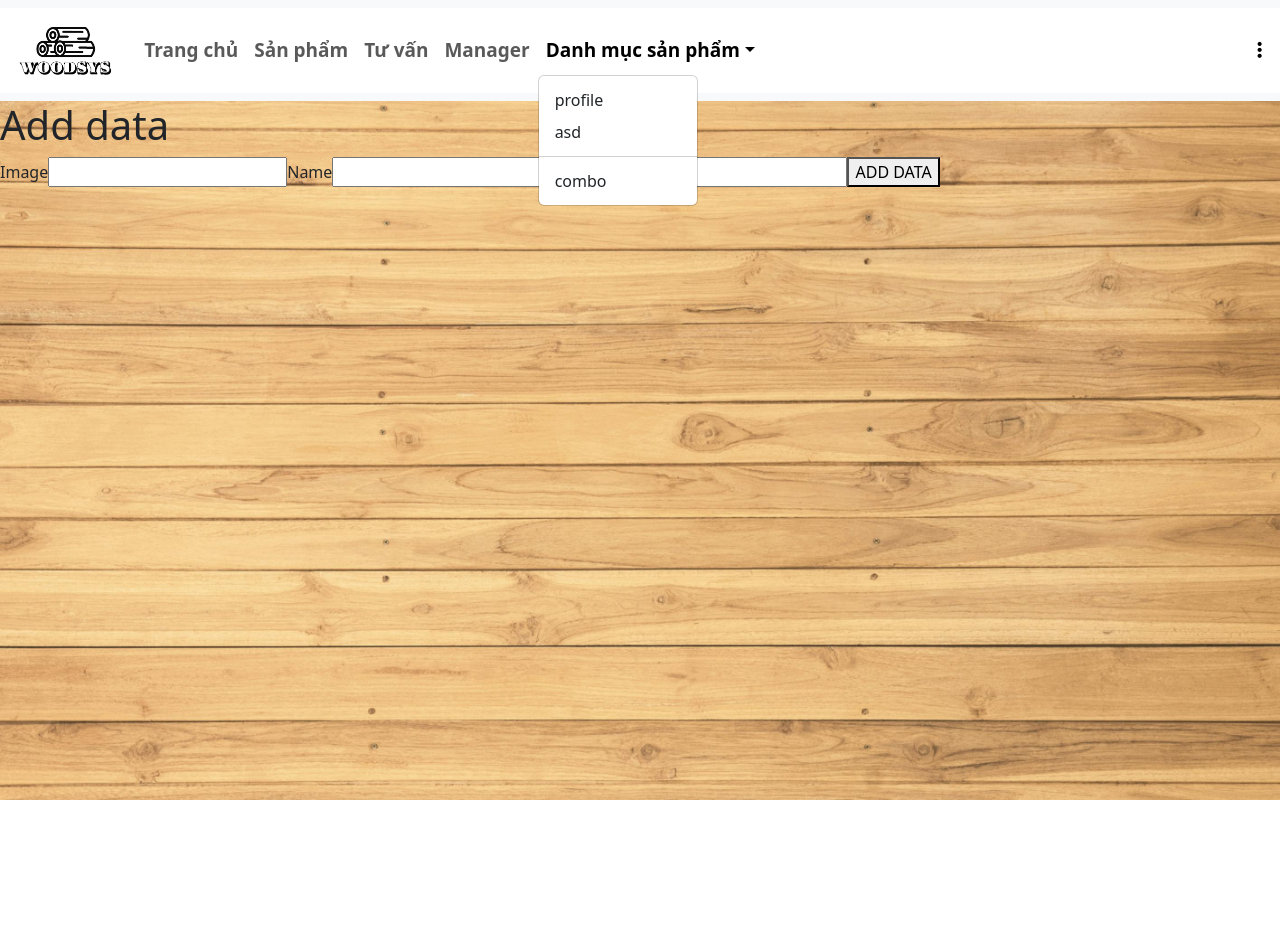
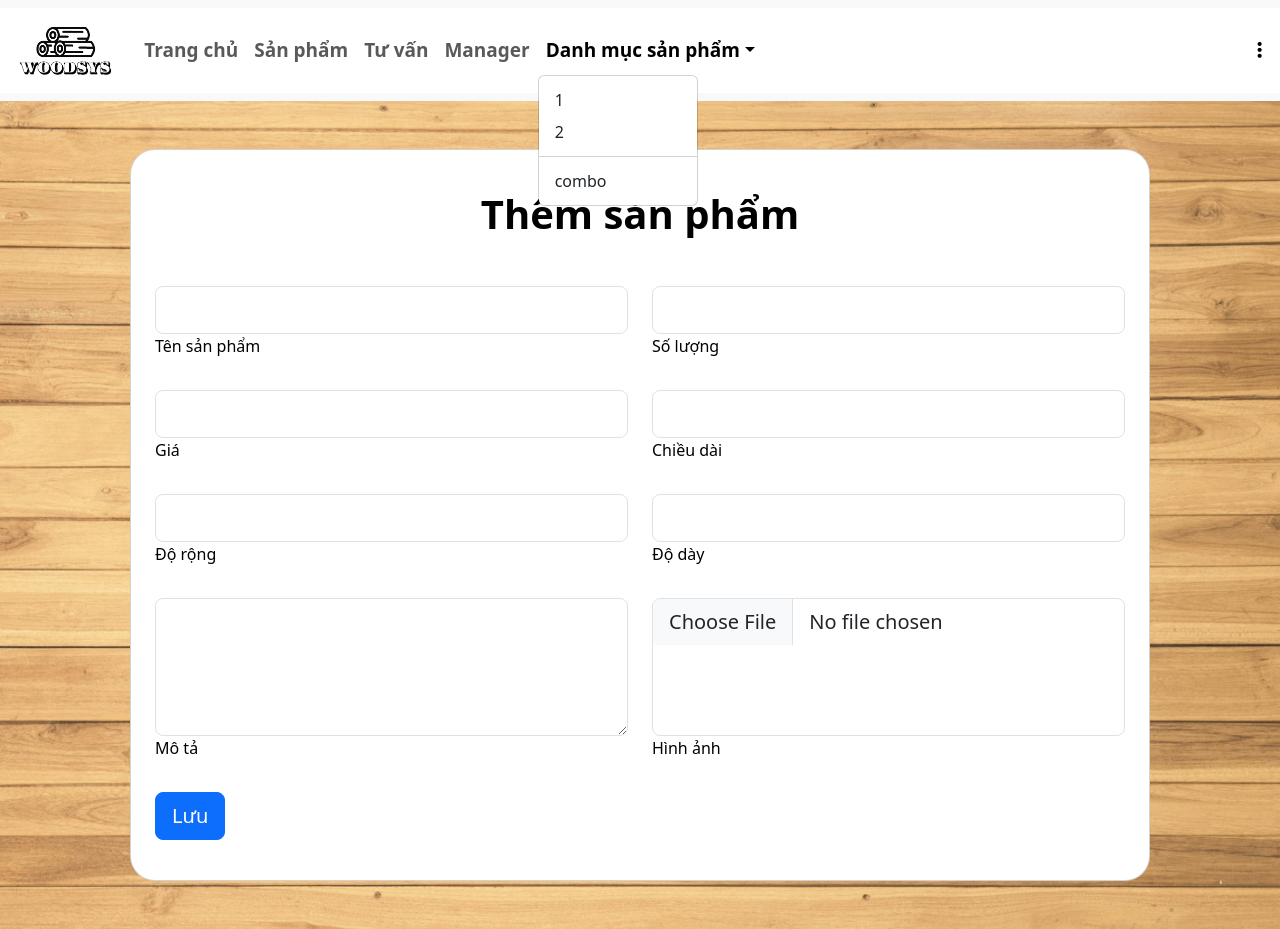
Before and after one commit to nghialpgse63314/woodsysfe, a React (Vite) app: page /add in a window 1280 px wide. Both pictures are taken after a click on the button "Danh mục sản phẩm". Before the commit the page ends 800 px from the top, so only its background shows below. Built offline with nearby package versions, Linux system fonts and the light colour scheme; no server answers.

Commit message:
update ui

```diff
--- a/src/components/adddata.jsx
+++ b/src/components/adddata.jsx
@@ -1,21 +1,42 @@
 import { getDatabase, push, ref, set } from "firebase/database";
+import {
+    MDBCard,
+    MDBCardBody,
+    MDBCol,
+    MDBContainer,
+    MDBInput,
+    MDBRow,
+    MDBTextArea,
+} from "mdb-react-ui-kit";
 import { useState } from "react";
+import { Button } from "react-bootstrap";
 import { useNavigate } from "react-router-dom";
 import app from "../config/firebase";
-
 export default function Add() {
     const navigate = useNavigate();
-    const [inputValue1,setInputValue1] = useState("");
-    const [inputValue2,setInputValue2] = useState("");
-    const [inputValue3,setInputValue3] = useState("");
+
+  const [productName, setProductName] = useState("");
+  const [price, setPrice] = useState("");
+  const [quantity, setQuantity] = useState("");
+  const [description, setDescription] = useState("");
+  const [length, setLength] = useState("");
+  const [thickness, setThickness] = useState("");
+  const [width, setWidth] = useState("");
+  const [image, setImage] = useState("");
+
 
     const saveData = async () => {
         const db = getDatabase(app);
         const newDocRef = push(ref(db, "Products"));
         set(newDocRef, {
-            image: inputValue1,
-            productName: inputValue2,
-            price: inputValue3,
+            image: image,
+            productName: productName,
+            price: price,
+            quantity : quantity,
+            description : description,
+            length : length,
+            width : width,
+            thickness : thickness
         }).then( () => {
             alert("data save successfully")
         }).catch((error) => {
@@ -25,13 +46,130 @@ export default function Add() {
     }
 
     return(
-        <div>
-             <h1>Add data</h1>
-            Image<input type="text" value={inputValue1} onChange={(e) => setInputValue1(e.target.value)} />
-            Name<input type="text" value={inputValue2} onChange={(e) => setInputValue2(e.target.value)} />
-            Price<input type="number" value={inputValue3} onChange={(e) => setInputValue3(e.target.value)} />
+          <MDBContainer>
+      <MDBCard className="text-black m-5" style={{ borderRadius: "25px" }}>
+        <MDBCardBody className="px-4">
+          <MDBRow>
+            <MDBCol className=" align-items-center">
+              <p className="text-center h1 fw-bold mb-5 mx-1 mx-md-4 mt-4">
+               Thêm sản phẩm
+              </p>
+              <MDBRow>
+                <MDBCol md="6">
+                  <MDBInput
+                    wrapperClass="mb-4"
+                    label="Tên sản phẩm"
+                    size="lg"
+                    id="form1"
+                    type="text"
+                    value={productName}
+                    onChange={(e) => setProductName(e.target.value)}
+                  />
+                </MDBCol>
 
-            <button onClick={saveData}>ADD DATA</button>
-        </div>
+                <MDBCol md="6">
+                  <MDBInput
+                    wrapperClass="mb-4"
+                    label="Số lượng"
+                    size="lg"
+                    id="form1"
+                    type="number"
+                    value={quantity}
+                    onChange={(e) => setQuantity(e.target.value)}
+                  />
+                </MDBCol>
+              </MDBRow>
+              <MDBRow>
+                <MDBCol md="6">
+                  <MDBInput
+                    wrapperClass="mb-4"
+                    label="Giá"
+                    size="lg"
+                    id="form6"
+                    type="number"
+                    value={price}
+                    onChange={(e) => setPrice(e.target.value)}
+                  />
+                </MDBCol>
+
+                <MDBCol md="6">
+                  <MDBInput
+                    wrapperClass="mb-4"
+                    label="Chiều dài"
+                    size="lg"
+                    id="form6"
+                    type="number"
+                    value={length}
+                    onChange={(e) => setLength(e.target.value)}
+                  />
+                </MDBCol>
+              </MDBRow>
+
+              <MDBRow>
+                <MDBCol md="6">
+                  <MDBInput
+                    wrapperClass="mb-4"
+                    label="Độ rộng"
+                    size="lg"
+                    id="form1"
+                    type="number"
+                    value={width}
+                    onChange={(e) => setWidth(e.target.value)}
+                  ></MDBInput>
+                </MDBCol>
+                <MDBCol md="6">
+                  <MDBInput
+                    wrapperClass="mb-4"
+                    label="Độ dày"
+                    size="lg"
+                    id="form1"
+                    type="number"
+                    value={thickness}
+                    onChange={(e) => setThickness(e.target.value)}
+                  ></MDBInput>
+                </MDBCol>
+              </MDBRow>
+
+              <MDBRow>
+                <MDBCol md="6">
+                  <MDBTextArea
+                    wrapperClass="mb-4"
+                    label="Mô tả"
+                    size="lg"
+                    id="form1"
+                    rows={4} cols={40}
+                    type="text"
+                    value={description}
+                    onChange={(e) => setDescription(e.target.value)}
+                  />
+                </MDBCol>
+
+                <MDBCol md="6">
+
+                  <MDBInput
+                    wrapperClass="mb-4"
+                    label="Hình ảnh"
+                    size="lg"
+                    id="form1"
+                    type="file"
+                    // value={image}
+                    style={{height:138}}
+                    onChange={(e) => setImage(e.target.value)}
+                  />
+                </MDBCol>
+              </MDBRow>
+
+              <MDBRow>
+                <MDBCol className=" align-items-center">
+                  <Button className="mb-4" size="lg" onClick={saveData}>
+                   Lưu
+                  </Button>
+                </MDBCol>
+              </MDBRow>
+            </MDBCol>
+          </MDBRow>
+        </MDBCardBody>
+      </MDBCard>
+    </MDBContainer>
     );
 }
--- a/src/components/read.jsx
+++ b/src/components/read.jsx
@@ -42,7 +42,7 @@ function UpdateRead() {
     });
   }, [user]);
 
-  const deleteFruit = async (productIdParam) => {
+  const deleteProduct = async (productIdParam) => {
     const db = getDatabase(app);
     const dbRef = ref(db, "Products/" + productIdParam);
     await remove(dbRef);
@@ -60,12 +60,16 @@ function UpdateRead() {
     >
 
       <h1>INVENTORY</h1>
-      <h4> User Logged In: </h4>
-      {user?.email}
+      <h4> User Logged In:{user?.email} </h4>
+      <button className="button1" onClick={() => navigate("/add")}>
+        ADD DATA
+      </button>
+      <button className="button1" onClick={() => navigate("/")}>
+        GO HOMEPAGE
+      </button>{" "}
       <Table bordered striped variant="dark">
         <thead>
           <tr>
-
             <th>#</th>
             <th>Image</th>
             <th>Name</th>
@@ -74,7 +78,6 @@ function UpdateRead() {
             <th>Length</th>
             <th>Thickness</th>
             <th>Description</th>
-
             <th></th>
           </tr>
         </thead>
@@ -90,16 +93,16 @@ function UpdateRead() {
                 <td>{item.length}</td>
                 <td>{item.thickness}</td>
                 <td>{item.description}</td>
-                <button
+                <button  style={{width:"80px"}}
                   className="button1"
                   onClick={() => navigate(`/updatewrite/${item.productId}`)}
                 >
 
                   UPDATE
                 </button>
-                <button
+                <button style={{width:"80px"}}
                   className="button1"
-                  onClick={() => deleteFruit(item.productId)}
+                  onClick={() => deleteProduct(item.productId)}
                 >
                   {" "}
                   DELETE
@@ -109,36 +112,12 @@ function UpdateRead() {
           })}
         </tbody>
       </Table>
-      {/* {fruitArray.map((item, index) => (
-            <>
-              <li key={index}>
-               {item.image} {item.name}: {item.price} : {item.productId}
 
-                <button
-                  className="button1"
-                  onClick={ () => navigate(`/updateWrite/${item.productId}`)}
-                >
-                  UPDATE
-                </button>
-                <button
-                  className="button1"
-                  onClick={() => deleteFruit(item.productId)}
-                >
-                  DELETE
-                </button>
-              </li>
-            </>
-          ))} */}
-      <button className="button1" onClick={() => navigate("/")}>
-        GO HOMEPAGE
-      </button>{" "}
       <br />
       {/* <button className="button1" onClick={() => navigate("/read")}>
           GO READ PAGE
         </button> */}
-      <button className="button1" onClick={() => navigate("/add")}>
-        ADD DATA
-      </button>
+
     </Container>
   );
 }
--- a/src/pages/home.jsx
+++ b/src/pages/home.jsx
@@ -1,7 +1,7 @@
 import { Button, Card, Col, Image, Row } from "react-bootstrap";
 import Container from "react-bootstrap/Container";
 import Nav from "react-bootstrap/Nav";
-import AI from "../assets/images/aidetect.png";
+import AI from "../assets/images/Untitledai.png";
 import Ash from "../assets/images/american-white-ash-wood.png";
 import banner from "../assets/images/banner.png";
 import Cherry from "../assets/images/cherry-wood.png";
@@ -82,7 +82,7 @@ export default function Home() {
           AI
         </h1>
         <h5 style={{ color: "#2596be", textAlign: "center" }}>
-          WOODSYS là đơn vị áp dụng công nghệ AI vào kiểm tra chất lượng sản
+          WOODSYS ứng dụng công nghệ AI vào công đoạn kiểm tra chất lượng sản
           phẩm
         </h5>
         <Row className="text-center">
--- a/src/pages/login.jsx
+++ b/src/pages/login.jsx
@@ -1,4 +1,4 @@
-import { signInWithEmailAndPassword, signOut } from "firebase/auth";
+import { signInWithEmailAndPassword } from "firebase/auth";
 import {
   MDBCard,
   MDBCardBody,
@@ -13,6 +13,7 @@ import {
 import { useState } from "react";
 import { Button } from "react-bootstrap";
 import GoogleButton from "react-google-button";
+import { useNavigate } from "react-router-dom";
 import { auth } from "../config/firebase";
 // import { IconButton } from "@material-ui/core";
 import { FaEye, FaEyeSlash } from 'react-icons/fa';
@@ -20,7 +21,7 @@ import "../components/login.css";
 function App() {
   const [email, setEmail] = useState("");
   const [password, setPassword] = useState("");
-  // const [user, setUser] = useState({});
+  const navigate = useNavigate();
   const eye = <FaEye/>;
   const eyeOff = <FaEyeSlash/>;
   const [icon, setIcon] = useState(eyeOff);
@@ -54,20 +55,22 @@ function App() {
   const signIn = async () => {
     try {
       await signInWithEmailAndPassword(auth, email, password);
+      navigate("/");
     } catch (err) {
       console.error(err);
     }
+
   };
 
 
-  const logout = async () => {
-    try {
-      await signOut(auth);
-    } catch (err) {
-      console.error(err);
-    }
-    window.location.reload();
-  };
+  // const logout = async () => {
+  //   try {
+  //     await signOut(auth);
+  //   } catch (err) {
+  //     console.error(err);
+  //   }
+  //   window.location.reload();
+  // };
 
 
   return (
@@ -120,7 +123,7 @@ function App() {
               />
 
               <Button onClick={signIn}>Login</Button>
-              <Button onClick={logout}>Logout</Button>
+              {/* <Button onClick={logout}>Logout</Button> */}
               <hr className="my-4" />
               <GoogleButton
                 style={{ width: "100%", marginTop: "-10px" }}
@@ -130,7 +133,7 @@ function App() {
               />
               <p className="mb-0 text-center" style={{ marginTop: "10px" }}>
                 Chưa có tài khoản?{" "}
-                <a href="#!" className="text-blue-50 fw-bold ">
+                <a href="/signup" className="text-blue-50 fw-bold ">
                   Đăng ký
                 </a>
               </p>
--- a/src/pages/manager.jsx
+++ b/src/pages/manager.jsx
@@ -19,7 +19,7 @@ export default function Manager() {
      {/* <Sidebar /> */}
      </div>
      {/* <Nav.Link href="/product">Product</Nav.Link> */}
-     <Nav.Link href="/read">Product</Nav.Link>
+     <Nav.Link href="#">Support</Nav.Link>
 
     </Container>
 
--- a/src/pages/navbar.jsx
+++ b/src/pages/navbar.jsx
@@ -68,7 +68,6 @@ function NavBar() {
               navbarScroll
             >
               <Nav.Link href="/">Trang chủ</Nav.Link>
-              {/* <CustomLink to="/">Pricing</CustomLink> */}
               <Nav.Link href="/product">Sản phẩm</Nav.Link>
               <Nav.Link href="/manager">Tư vấn</Nav.Link>
               <Nav.Link href="/read">Manager</Nav.Link>
@@ -76,10 +75,10 @@ function NavBar() {
                 title="Danh mục sản phẩm"
                 id="navbarScrollingDropdown"
               >
-                <NavDropdown.Item href="/profile">profile</NavDropdown.Item>
+                <NavDropdown.Item href="#">1</NavDropdown.Item>
                 <BrowserRouter>
                   {" "}
-                  <NavDropdown.Item href="#">asd</NavDropdown.Item>
+                  <NavDropdown.Item href="#">2</NavDropdown.Item>
                 </BrowserRouter>
 
                 <NavDropdown.Divider />
@@ -99,7 +98,8 @@ function NavBar() {
                 />
                 <Button variant="outline-success">Search</Button>
               </Form> */}
-                <Nav.Link href="/profile">{user?.email}</Nav.Link>
+            {/* CURRENT USER */}
+                <Nav.Link href="/profile" style={{marginLeft:"280px"}}>{user?.email}</Nav.Link>
             </Container>
             <Nav>
             </Nav>
--- a/src/pages/profile.jsx
+++ b/src/pages/profile.jsx
@@ -1,5 +1,6 @@
 // import { get, getDatabase, ref } from "firebase/database";
-  import { child, get, getDatabase, ref } from "firebase/database";
+  import { signOut } from "firebase/auth";
+import { child, get, getDatabase, ref } from "firebase/database";
 import {
   MDBBreadcrumb,
   MDBBreadcrumbItem,
@@ -11,11 +12,12 @@ import {
   MDBContainer,
   MDBRow,
 } from "mdb-react-ui-kit";
-
 import { useEffect } from "react";
 import { Button } from "react-bootstrap";
+import { useNavigate } from "react-router-dom";
 import app, { auth } from "../config/firebase";
 export default function ProfilePage() {
+  const navigate = useNavigate();
   const displayName = document.getElementById("displayName");
   const displayAddress = document.getElementById("displayAddress");
   const displayEmail = document.getElementById("displayEmail");
@@ -39,6 +41,15 @@ export default function ProfilePage() {
     });
   });
 
+  const logout = async () => {
+    try {
+      await signOut(auth);
+      navigate("/");
+    } catch (err) {
+      console.error(err);
+    }
+    window.location.reload();
+  };
   return (
 
     <section style={{ backgroundColor: "#eee" }}>
@@ -51,6 +62,9 @@ export default function ProfilePage() {
               </MDBBreadcrumbItem>
               <MDBBreadcrumbItem>
                 <a href="#">User</a>
+              </MDBBreadcrumbItem>
+              <MDBBreadcrumbItem>
+                <a href="/read">Inventory</a>
               </MDBBreadcrumbItem>
               <MDBBreadcrumbItem active>User Profile</MDBBreadcrumbItem>
             </MDBBreadcrumb>
@@ -136,7 +150,7 @@ export default function ProfilePage() {
             <Button className="mb-4" size="lg">
               Edit
             </Button>
-            <Button className="mb-4" size="lg">
+            <Button className="mb-4" size="lg" onClick={logout}>
               Logout
             </Button>
           </MDBCol>
--- a/src/pages/signup.jsx
+++ b/src/pages/signup.jsx
@@ -14,14 +14,14 @@ import {
 } from "mdb-react-ui-kit";
 import { useState } from "react";
 import { Button } from "react-bootstrap";
-
 import { FaEye, FaEyeSlash } from "react-icons/fa";
-
+import { useNavigate } from "react-router-dom";
 import wood from "../assets/images/3.png";
 import "../components/style.css";
 import app, { auth } from "../config/firebase";
 function App() {
-  //  const navigate = useNavigate();
+  const navigate = useNavigate();
+  const [validated, setValidated] = useState(false);
   const [name, setName] = useState("");
   const [phone, setPhone] = useState("");
   const [address, setAddress] = useState("");
@@ -40,6 +40,17 @@ function App() {
       setIcon(eyeOff);
       setPasswordShown("password");
     }
+  };
+
+
+  const handleSubmit = (event) => {
+    const form = event.currentTarget;
+    if (form.checkValidity() === false) {
+      event.preventDefault();
+      event.stopPropagation();
+    }
+
+    setValidated(true);
   };
 
   //   const saveData = async () => {
@@ -81,7 +92,7 @@ function App() {
           alert("error", error.message)
       })
       alert("Account created successfully!");
-
+      navigate("/");
       console.log(user);
     } catch (error) {
       console.log(error.message);
@@ -89,9 +100,9 @@ function App() {
   };
 
   return (
-    <MDBContainer style={{ width: 1500 }}>
+    <MDBContainer style={{ width: 1500 }} >
       <MDBCard className="text-black m-5" style={{ borderRadius: "25px" }}>
-        <MDBCardBody className="px-4">
+        <MDBCardBody className="px-4" noValidate validated={validated} onSubmit={handleSubmit}>
           <MDBRow>
             <MDBCol
               md="10"
@@ -104,6 +115,7 @@ function App() {
               <MDBRow>
                 <MDBCol md="6">
                   <MDBInput
+                    hasValidation
                     wrapperClass="mb-4"
                     label="Họ và tên"
                     size="lg"
@@ -147,7 +159,7 @@ function App() {
                 onChange={(e) => setEmail(e.target.value)}
               />
               <MDBRow>
-                <MDBCol md="6">
+                <MDBCol md="11">
                   <MDBInputGroup>
                     <MDBInput
                       wrapperClass="mb-4"
@@ -160,7 +172,7 @@ function App() {
                       onChange={(e) => setPassword(e.target.value)}
                     >
                       <MDBIcon
-                        className="eye-icon"
+                        className="eye-icon-signup"
                         onClick={togglePasswordVisiblity}
                       >
                         {icon}
```
Also changed, not shown: src/components/style.css (+7 -0 lines), src/assets/images/Untitledai.png (added).
